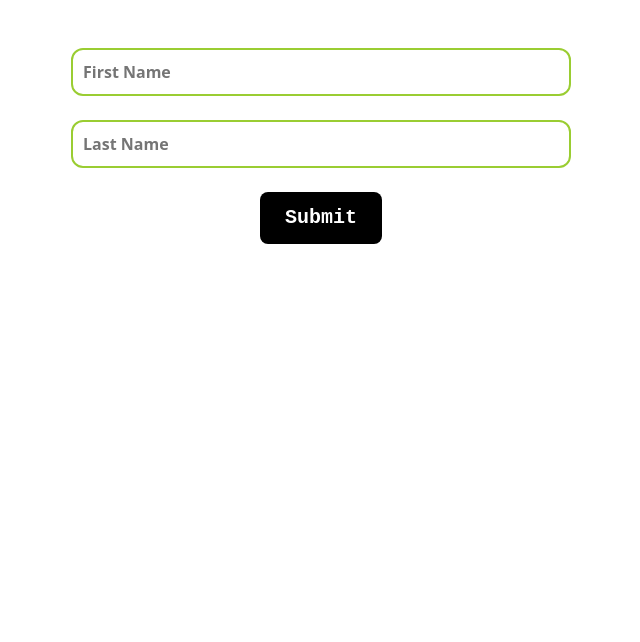
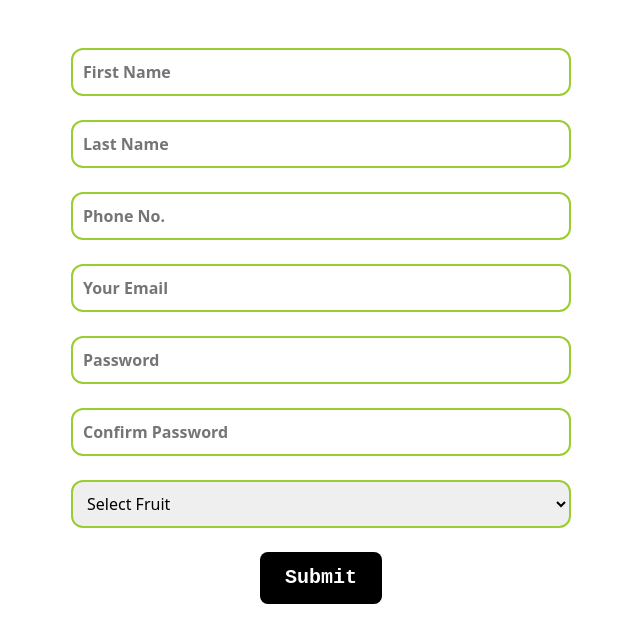
Before and after one commit to anilkumar70820/my-code, a React (Create React App) app: page /practiceform in a window 1280 px wide. Shown: the top 642 px of the page, without its empty margins (319-959 px from the left). Built offline with nearby package versions, Linux system fonts and the light colour scheme.

Commit message:
firestore database

```diff
--- a/src/App.css
+++ b/src/App.css
@@ -361,7 +361,12 @@ button.active {
 .table_max_w {
   width: 800px;
 }
-
+.border_yellogreen{
+  border: 2px solid yellowgreen;
+  border-radius: 12px;
+  padding: 10px;
+  outline: none;
+}
 #form_validation input {
   padding: 10px;
   /* max-width: 500px; */
--- a/src/components/NewForm.jsx
+++ b/src/components/NewForm.jsx
@@ -75,6 +75,52 @@
 
 // export default NewForm;
 
+// const errors = {};
+
+// if (form.firstName.trim() === "") {
+//   errors.firstName = "Please enter your first name";
+// } else if (!regexFirstName.test(form.firstName)) {
+//   errors.firstName = "Invalid first name";
+// }
+
+// if (form.lastName.trim() === "") {
+//   errors.lastName = "Please enter your last name";
+// }
+
+// if (form.phoneNumber.trim() === "") {
+//   errors.phoneNumber = "Please enter your phone number";
+// } else if (!regexPhone.test(form.phoneNumber)) {
+//   errors.phoneNumber = "Invalid phone number";
+// }
+
+// if (form.email.trim() === "") {
+//   errors.email = "Please enter your email";
+// } else if (!regexEmail.test(form.email)) {
+//   errors.email = "Invalid email";
+// }
+
+// if (form.password.trim() === "") {
+//   errors.password = "Please enter your password";
+// } else if (!regexPassword.test(form.password)) {
+//   errors.password = "Invalid password";
+// }
+
+// if (form.confirmPassword.trim() === "") {
+//   errors.confirmPassword = "Please enter your confirm password";
+// } else if (form.confirmPassword !== form.password) {
+//   errors.confirmPassword = "Passwords does not match";
+// }
+
+// if (form.fruit.trim() === "") {
+//   errors.fruit = "Please select a fruit";
+// }
+
+// setError(errors);
+
+// if (Object.keys(errors).length > 0) {
+//   return;
+// }
+
 import React, { useState } from "react";
 import CommonButton from "./CommonButton";
 
@@ -82,40 +128,141 @@ const NewForm = () => {
   const [form, setForm] = useState({
     firstName: "",
     lastName: "",
+    phoneNumber: "",
+    email: "",
+    password: "",
+    confirmPassword: "",
+    fruit: "",
+  });
+  // ========= ERROR STATE ===============
+  const [error, setError] = useState({
+    firstName: false,
+    phoneNumber: false,
+    email: false,
+    password: false,
+    confirmPassword: false,
+    fruit: false,
   });
 
-  const [error, setError] = useState({
-    firstName: false,
-    lastName: false,
-  });
+  // =========== REGEX PATTERNS ==============
   const regexFirstName = /^[a-zA-Z0-9]+([._][a-zA-Z0-9]+)*$/;
+  const regexEmail = /^[a-zA-Z0-9._-]+@[a-zA-Z0-9.-]+\.[a-zA-Z]{2,4}$/;
+  const regexPassword = /^(?=.*[A-Za-z])(?=.*\d)(?=.*[@#])[A-Za-z\d@#]{8,}$/;
+  const regexPhone = /^\+?\d{10}$/;
+
+  // ============= GET VALUES FROM INPUTS ============
   const handleInputChange = (field, value) => {
     setForm({ ...form, [field]: value });
     // Reset error when user starts typing
-    setError({ ...error, [field]: false });
+    // setError({ ...error, [field]: false });
+
+    // =========== REALTIME VALIDATION ==============
+    switch (field) {
+      case "firstName":
+        setError({
+          ...error,
+          [field]: value.trim() === "" || !regexFirstName.test(value),
+        });
+        break;
+      case "phoneNumber":
+        setError({
+          ...error,
+          [field]: value.trim() === "" || !regexPhone.test(value),
+        });
+        break;
+      case "email":
+        setError({
+          ...error,
+          email: value.trim() === "" || !regexEmail.test(value),
+        });
+        break;
+      case "password":
+        setError({
+          ...error,
+          password: value.trim() === "" || !regexPassword.test(value),
+        });
+        break;
+      case "confirmPassword":
+        setError({
+          ...error,
+          confirmPassword: value !== form.password,
+        });
+        break;
+      default:
+        break;
+    }
   };
 
+  // =========== SUBMIT FUNCTION ===========
   const submitHandler = (e) => {
     e.preventDefault();
 
-    if (form.firstName.trim() === "" || form.lastName.trim() === "") {
+    // ============= CHECK ERRORS FOR EMPTY FIELDS ===========
+    if (
+      form.firstName.trim() === "" ||
+      form.phoneNumber.trim() === "" ||
+      form.email.trim() === "" ||
+      form.password.trim() === "" ||
+      form.confirmPassword.trim() === "" ||
+      form.fruit.trim() === ""
+    ) {
       setError({
         firstName: form.firstName.trim() === "",
-        lastName: form.lastName.trim() === "",
-      });
-      return;
-    }
-    if (!regexFirstName.test(form.firstName)) {
-      setError({
-        firstName: { ...form, firstName: true },
+        phoneNumber: form.phoneNumber.trim() === "",
+        email: form.email.trim() === "",
+        password: form.password.trim() === "",
+        confirmPassword: form.confirmPassword.trim() === "",
+        fruit: form.fruit.trim() === "",
       });
       return;
     }
 
-    // If no empty fields, reset form
+// ========= CHECK REGEXS PATERNS ==============
+    if (!regexFirstName.test(form.firstName)) {
+      setError({
+        ...error,
+        firstName: true,
+      });
+      return;
+    }
+    if (!regexPhone.test(form.phoneNumber)) {
+      setError({
+        ...error,
+        phoneNumber: true,
+      });
+      return;
+    }
+    if (!regexEmail.test(form.email)) {
+      setError({
+        ...error,
+        email: true,
+      });
+      return;
+    }
+    if (!regexPassword.test(form.password)) {
+      setError({
+        ...error,
+        password: true,
+      });
+      return;
+    }
+    if (form.confirmPassword !== form.password) {
+      setError({
+        ...error,
+        confirmPassword: true,
+      });
+      return;
+    }
+
+    // ============ CLEAR FORM DATA AFTER SUCCESSFULL SUBMITION ===============
     setForm({
       firstName: "",
       lastName: "",
+      phoneNumber: "",
+      email: "",
+      password: "",
+      confirmPassword: "",
+      fruit: "",
     });
     console.log(form);
   };
@@ -127,6 +274,7 @@ const NewForm = () => {
           onSubmit={submitHandler}
           className="form_width d-flex flex-column align-items-center justify-content-center mx-auto gap-4"
         >
+          {/* ========== FIRST NAME INPUT ============== */}
           <div className="position-relative w-100">
             <input
               type="text"
@@ -136,22 +284,111 @@ const NewForm = () => {
             />
             {error.firstName && (
               <p className="error_message text-danger">
+                {" "}
                 {form.firstName.trim() === ""
-                  ? "Please enter your first name"
-                  : "invalid first name"}
+                  ? "Please enter your First Name!"
+                  : "Invalid First Name!"}
               </p>
             )}
           </div>
-          <div className="position-relative w-100">
+          {/* ========== LAST NAME INPUT =============== */}
+          <div className="w-100">
             <input
               type="text"
               placeholder="Last Name"
               value={form.lastName}
               onChange={(e) => handleInputChange("lastName", e.target.value)}
             />
-            {error.lastName && (
+          </div>
+          {/* =========== PHONE NUMBER INPUT ============ */}
+          <div className="position-relative w-100">
+            <input
+              type="number"
+              placeholder="Phone No."
+              min="0"
+              maxLength="10"
+              value={form.phoneNumber}
+              onChange={(e) => handleInputChange("phoneNumber", e.target.value)}
+            />
+            {error.phoneNumber && (
               <p className="error_message text-danger">
-                Please enter your last name
+                {" "}
+                {form.phoneNumber.trim() === ""
+                  ? "Please enter your Phone number!"
+                  : "Invalid phone number!"}
+              </p>
+            )}
+          </div>
+          {/* =========== EMAIL INPUT ============= */}
+          <div className="position-relative w-100">
+            <input
+              type="email"
+              placeholder="Your Email"
+              value={form.email}
+              onChange={(e) => handleInputChange("email", e.target.value)}
+            />
+            {error.email && (
+              <p className="error_message text-danger">
+                {" "}
+                {form.email.trim() === ""
+                  ? "Please enter your email!"
+                  : "Invalid Email!"}
+              </p>
+            )}
+          </div>
+          {/* ============ PASSWORD INPUT ============== */}
+          <div className="position-relative w-100">
+            <input
+              type="password"
+              placeholder="Password"
+              value={form.password}
+              onChange={(e) => handleInputChange("password", e.target.value)}
+            />
+            {error.password && (
+              <p className="error_message text-danger">
+                {" "}
+                {form.password.trim() === ""
+                  ? "Please enter your Password!"
+                  : "password must be strong!"}
+              </p>
+            )}
+          </div>
+          {/* ============= CONFIRM PASSWORD ============== */}
+          <div className="position-relative w-100">
+            <input
+              type="password"
+              placeholder="Confirm Password"
+              value={form.confirmPassword}
+              onChange={(e) =>
+                handleInputChange("confirmPassword", e.target.value)
+              }
+            />
+            {error.confirmPassword && (
+              <p className="error_message text-danger">
+                {" "}
+                {form.confirmPassword.trim() === ""
+                  ? "Please enter your confirm Password"
+                  : "password does not match"}
+              </p>
+            )}
+          </div>
+          {/* ============== SELECT OPTION ================= */}
+          <div className="position-relative w-100">
+            <select
+              className="border_yellogreen fw-medium w-100"
+              value={form.fruit}
+              onChange={(e) => handleInputChange("fruit", e.target.value)}
+            >
+              <option value="">Select Fruit</option>
+              <option value="apple">Apple</option>
+              <option value="banana">Banana</option>
+              <option value="orange">Orange</option>
+              <option value="grape">Grape</option>
+            </select>
+            {error.fruit && (
+              <p className="error_message text-danger">
+                {" "}
+                {form.fruit.trim() === "" ? "Please select a fruit" : ""}
               </p>
             )}
           </div>
```
Also changed, not shown: src/components/firebase_database/FireStore.jsx (+78 -48 lines), src/components/firebase_database/ImagePreview.jsx (added, +28 -0 lines).
